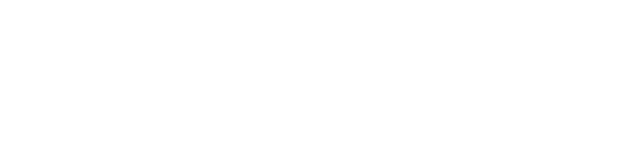
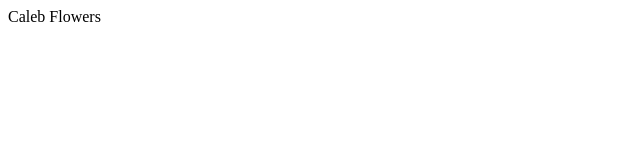
Before and after one commit to NeoZero595/practice-assignment, a plain HTML site: page index.html in a window 1280 px wide. Shown: the whole page, without its empty margins (0-640 px from the left). Drawn offline with Linux system fonts and the light colour scheme.

Commit message:
Caleb Flowers

```diff
--- a/index.html
+++ b/index.html
@@ -7,6 +7,6 @@
     <title>Lacey Sargent</title>
 </head>
 <body>
-
+    <hl>Caleb Flowers</hl>
 </body>
 </html>
```
